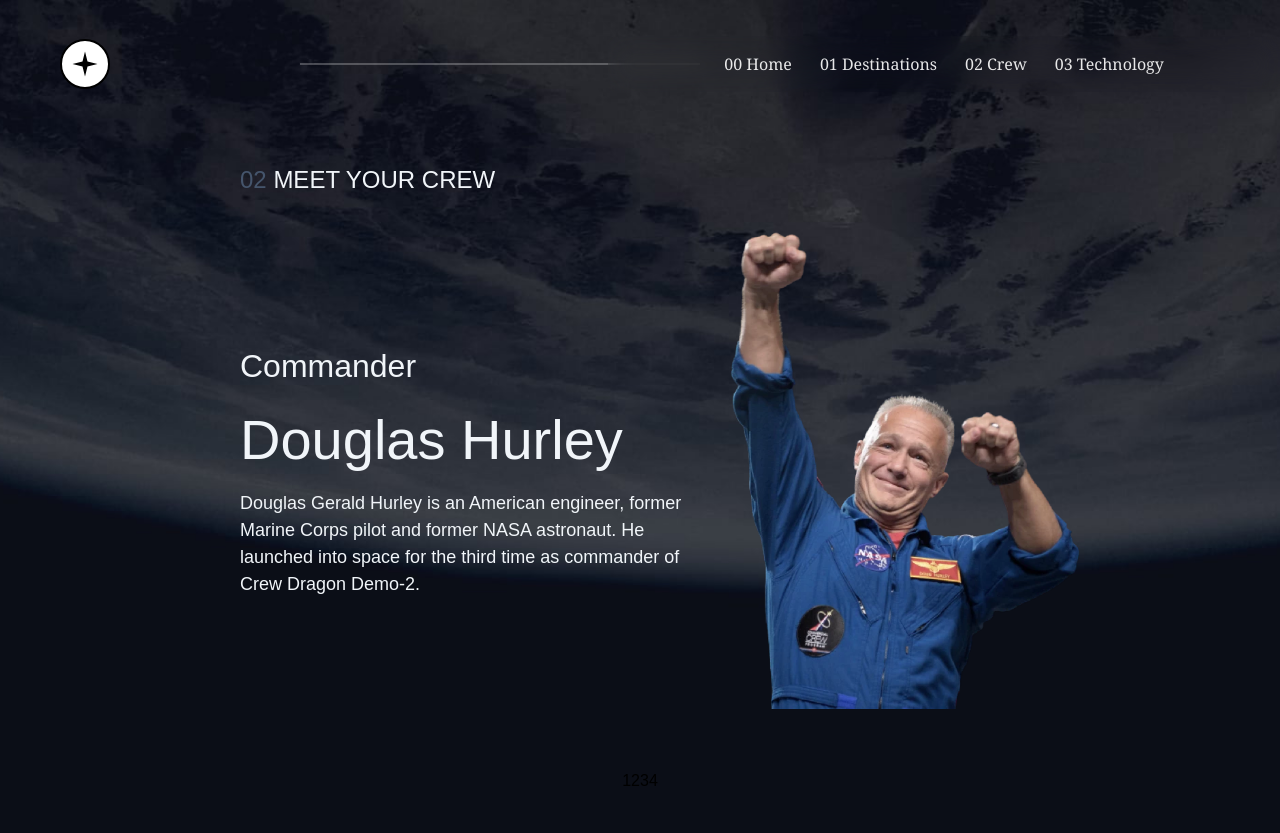
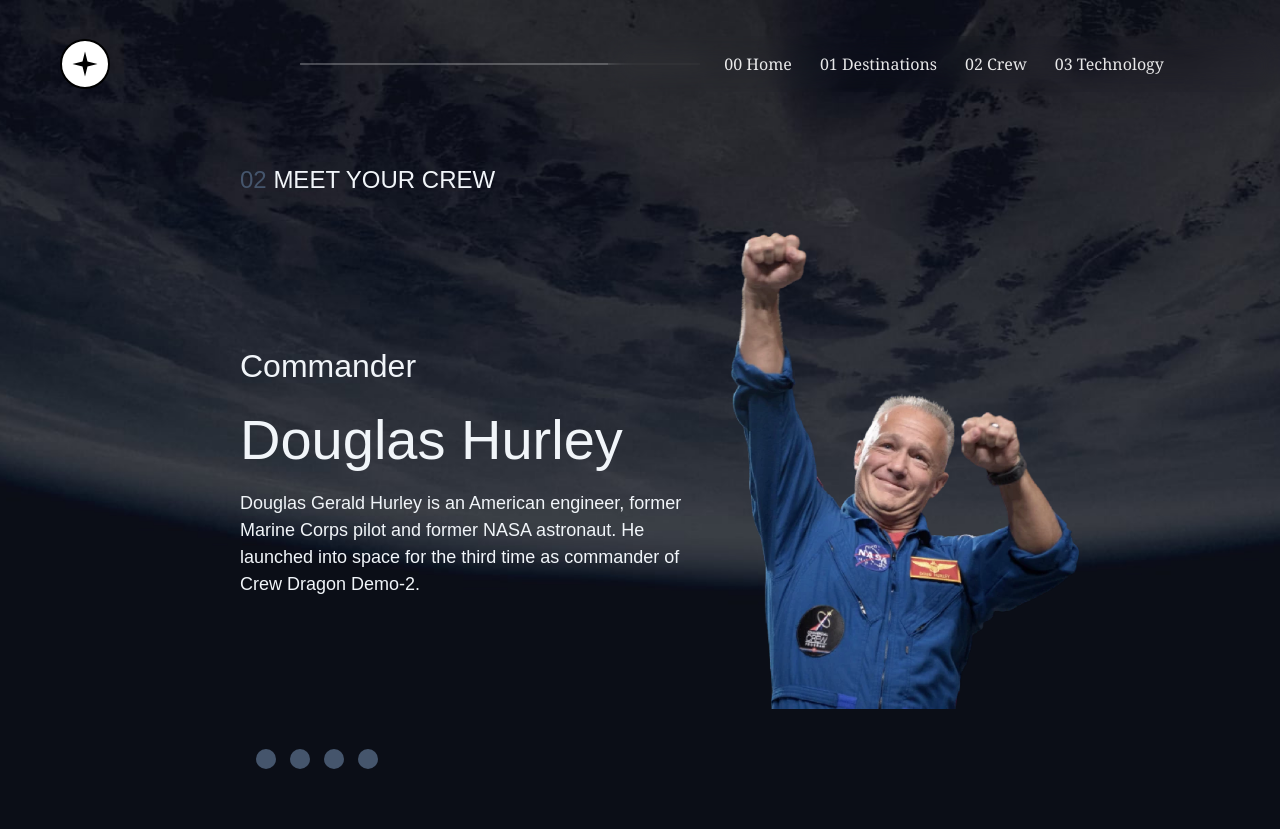
Before and after one commit to junior217/space-tourism-website, a Next.js app in the folder space-tourism/: page /crew in a window 1280 px wide. Built offline with nearby package versions, Linux system fonts and the light colour scheme; a web font is replaced by a local one.

Commit message:
Crew page complete

```diff
--- a/space-tourism/app/crew/page.tsx
+++ b/space-tourism/app/crew/page.tsx
@@ -28,13 +28,13 @@
                 <h1 className="text-2xl text-left text-slate-100 mt-10 uppercase"> <span className="text-slate-600">02 </span> Meet Your Crew</h1>
             </div>
             <div>
-                <Douglas />
+                <CurrentCrewMember />
             </div>
-            <div className="flex justify-center items-end mb-10 mt-5">
-                <button onClick={() => setCurrentCrewMember(() => Douglas)}>1</button>
-                <button onClick={() => setCurrentCrewMember(() => Mark)}>2</button>
-                <button onClick={() => setCurrentCrewMember(() => Victor)}>3</button>
-                <button onClick={() => setCurrentCrewMember(() => Anousheh)}>4</button>
+            <div className="flex gap-3.5 justify-left items-center mb-15 mt-0 ml-[20%]">
+                <button onClick={() => setCurrentCrewMember(() => Douglas)} className="rounded-full w-[20px] h-[20px] bg-slate-600 focus:bg-slate-100"></button>
+                <button onClick={() => setCurrentCrewMember(() => Mark)} className="rounded-full w-[20px] h-[20px] bg-slate-600 focus:bg-slate-100"></button>
+                <button onClick={() => setCurrentCrewMember(() => Victor)} className="rounded-full w-[20px] h-[20px] bg-slate-600 focus:bg-slate-100"></button>
+                <button onClick={() => setCurrentCrewMember(() => Anousheh)} className="rounded-full w-[20px] h-[20px] bg-slate-600 focus:bg-slate-100"></button>
             </div>
 
          </main>
--- a/space-tourism/app/destination/page.tsx
+++ b/space-tourism/app/destination/page.tsx
@@ -24,11 +24,11 @@
       <div className="wrapper-destination">
         <main className="relative flex flex-col space-between ">
           <NavBar />
-          <div className="absolute top-25 left-3 px-10">
+          <div className="absolute top-45 left-3 px-10">
             <h1 className="text-2xl text-slate-50 uppercase text-center mt-10">01 Pick your destination</h1>
           </div>
           <div className="mt-15 pt-20 relative">
-            <div className="absolute top-[18%] right-[32%] flex gap-5 mb-10">
+            <div className="absolute top-[18%] right-[32%] flex gap-5">
               <button onClick={() => setCurrentDestination(() => Moon)} className="text-xl focus:border-b-2 focus:border-bg-slate-100 text-slate-100 text-semibold">Moon</button>
               <button onClick={() => setCurrentDestination(() => Mars)} className="text-xl focus:border-b-2 focus:border-bg-slate-100 text-slate-100 text-semibold">Mars</button>
               <button onClick={() => setCurrentDestination(() => Europa)} className="text-xl focus:border-b-2 focus:border-bg-slate-100 text-slate-100 text-semibold">Europa</button>
```
